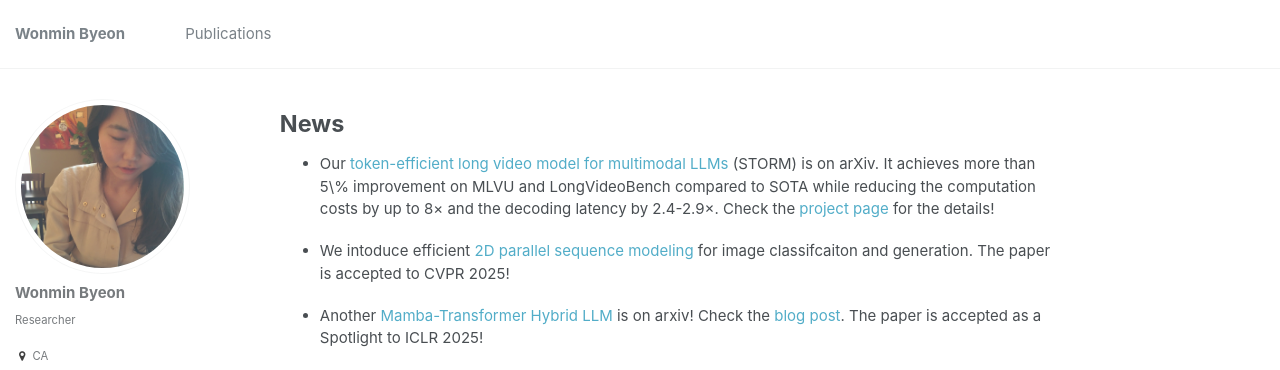
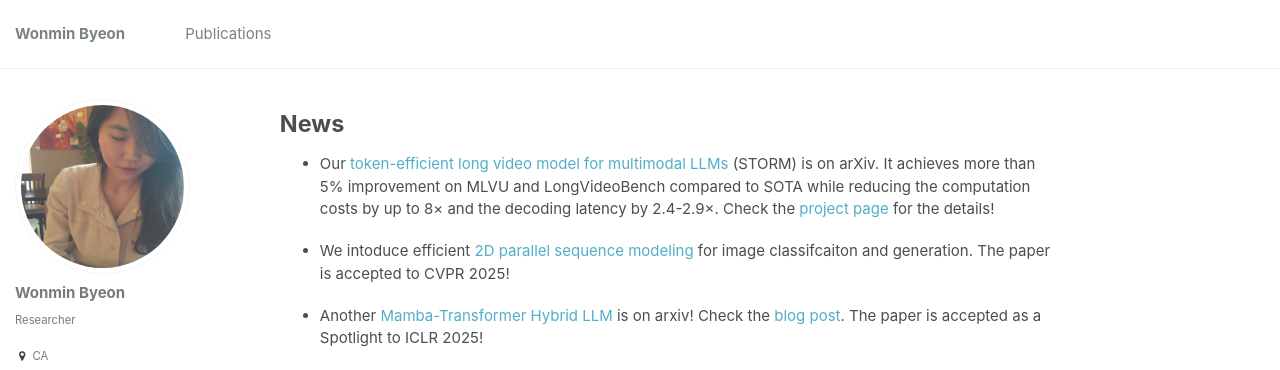
Before and after one commit to wonmin-byeon/wonmin-byeon.github.io, a Jekyll site: the page built from _pages/about.md, in a window 1280 px wide and 1255 px high. Shown: the top 370 px of the window. Built offline with Jekyll 4.4.1, drawn with Linux system fonts in a browser that asks for light colours.

```diff
--- a/_pages/about.md
+++ b/_pages/about.md
@@ -11,7 +11,7 @@ redirect_from:
 News
 ======
 
-* Our [token-efficient long video model for multimodal LLMs](https://wonmin-byeon.github.io/publication/2025-storm) (STORM) is on arXiv. It achieves more than 5\% improvement on MLVU and LongVideoBench compared to SOTA while reducing the computation costs by up to 8× and the decoding latency by 2.4-2.9×. Check the [project page](https://research.nvidia.com/labs/lpr/storm/) for the details!
+* Our [token-efficient long video model for multimodal LLMs](https://wonmin-byeon.github.io/publication/2025-storm) (STORM) is on arXiv. It achieves more than 5% improvement on MLVU and LongVideoBench compared to SOTA while reducing the computation costs by up to 8× and the decoding latency by 2.4-2.9×. Check the [project page](https://research.nvidia.com/labs/lpr/storm/) for the details!
 
 * We intoduce efficient [2D parallel sequence modeling](https://wonmin-byeon.github.io/publication/2025-gspn) for image classifcaiton and generation. The paper is accepted to CVPR 2025!
 
```
Also changed, not shown: _publications/2025-storm.md (+1 -1 lines).
